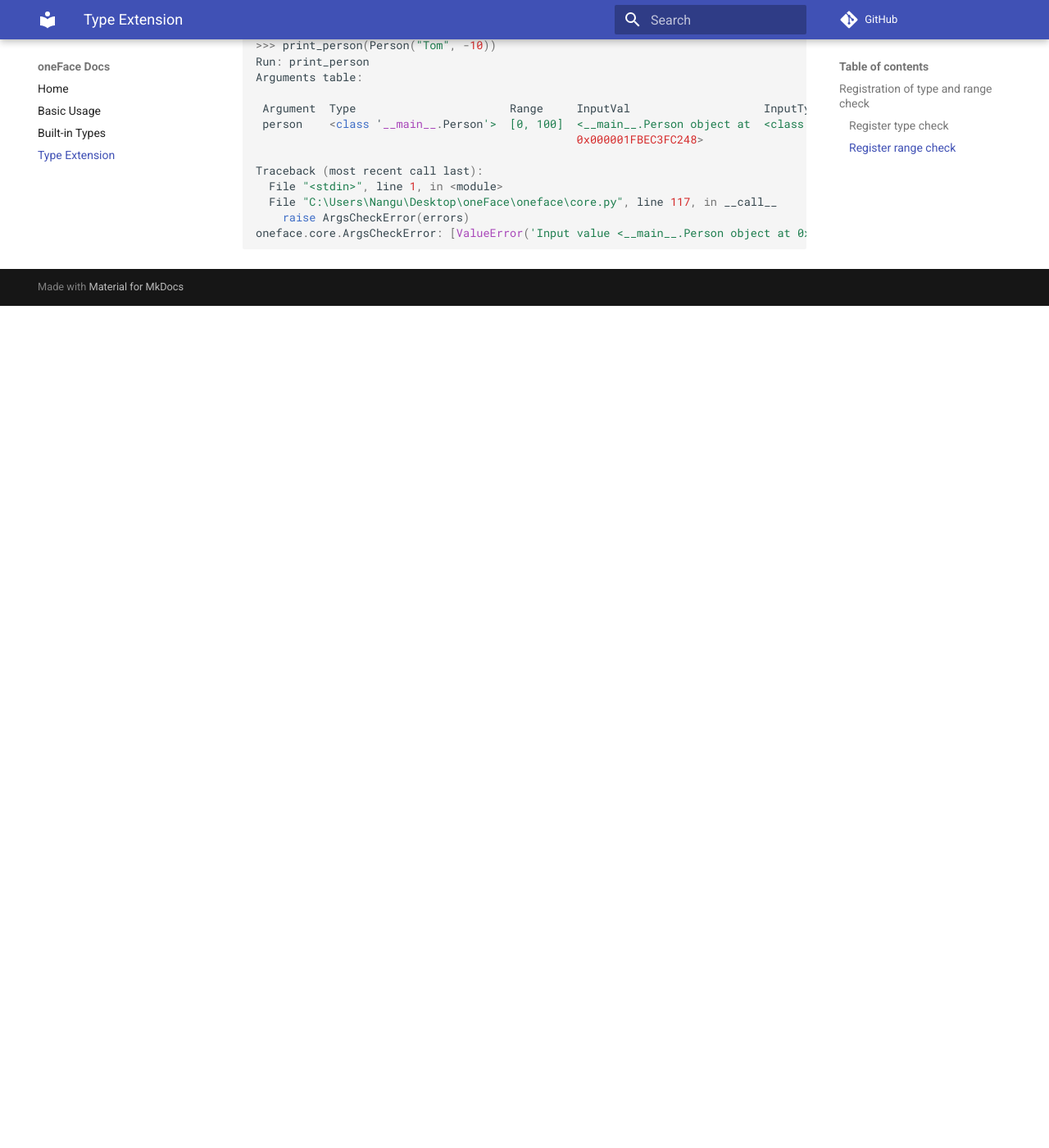
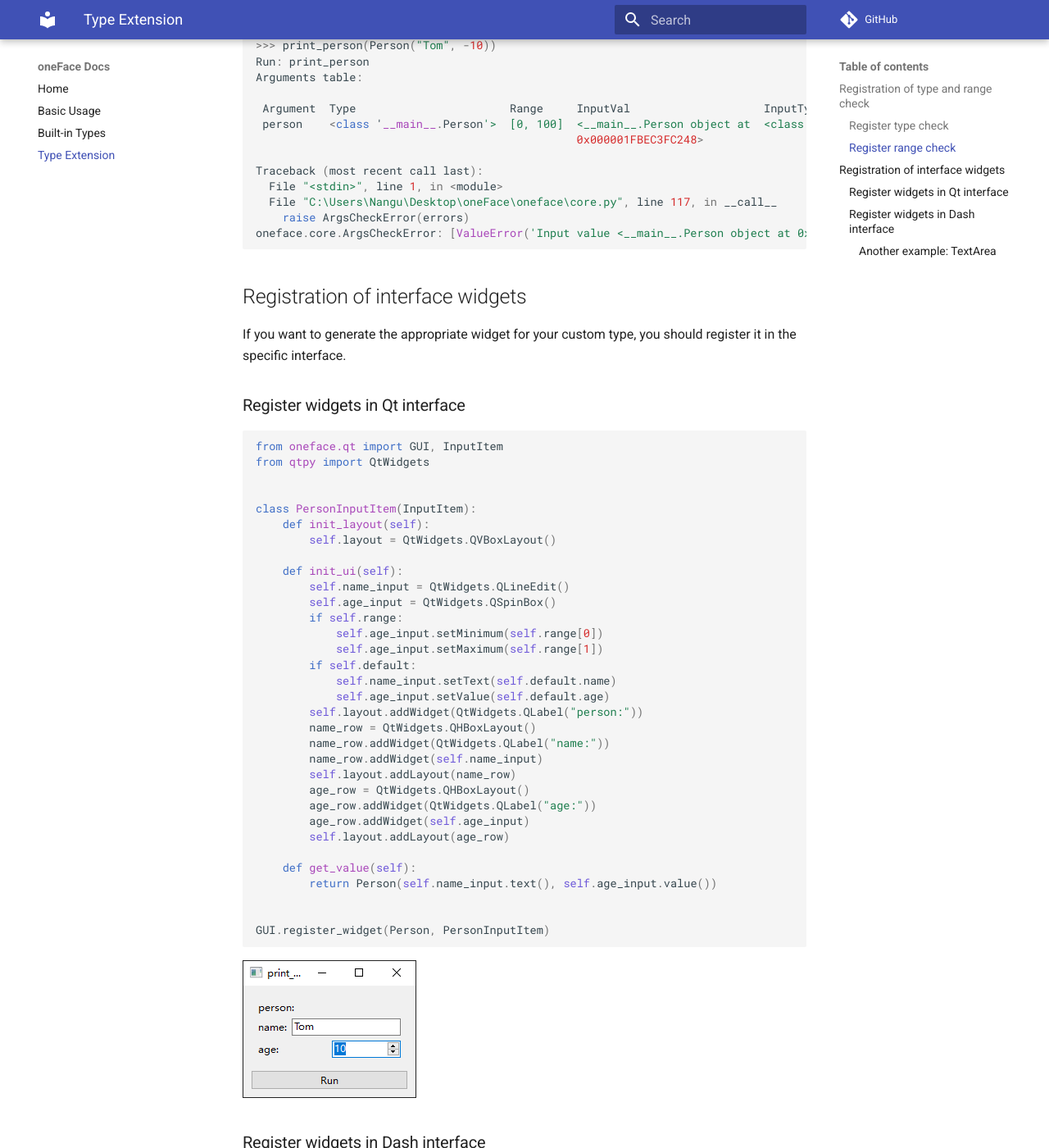
Before and after one commit to Nanguage/oneFace, an MkDocs documentation site: the page built from docs/type_extension.md, in a window 1280 px wide and 1400 px high, scrolled down 1861 px. Shown: the whole window at 82% size. Built offline with MkDocs 1.6.1 and Material for MkDocs 9.7.7, drawn with Linux system fonts in a browser that asks for light colours; comment, search, counter and statistics services are not loaded; before the commit the page ends 2234 px from its top, so only the background shows below that; some of the changed text lies outside the part shown.

Commit message:
update docs: add widget ext example

````diff
--- a/docs/type_extension.md
+++ b/docs/type_extension.md
@@ -104,3 +104,117 @@
     raise ArgsCheckError(errors)
 oneface.core.ArgsCheckError: [ValueError('Input value <__main__.Person object at 0x000001FBEC3FC248> is not in a valid range.')]
 ```
+
+## Registration of interface widgets
+
+If you want to generate the appropriate widget for your custom type, you should register it in the specific interface.
+
+### Register widgets in Qt interface
+
+```Python
+from oneface.qt import GUI, InputItem
+from qtpy import QtWidgets
+
+
+class PersonInputItem(InputItem):
+    def init_layout(self):
+        self.layout = QtWidgets.QVBoxLayout()
+
+    def init_ui(self):
+        self.name_input = QtWidgets.QLineEdit()
+        self.age_input = QtWidgets.QSpinBox()
+        if self.range:
+            self.age_input.setMinimum(self.range[0])
+            self.age_input.setMaximum(self.range[1])
+        if self.default:
+            self.name_input.setText(self.default.name)
+            self.age_input.setValue(self.default.age)
+        self.layout.addWidget(QtWidgets.QLabel("person:"))
+        name_row = QtWidgets.QHBoxLayout()
+        name_row.addWidget(QtWidgets.QLabel("name:"))
+        name_row.addWidget(self.name_input)
+        self.layout.addLayout(name_row)
+        age_row = QtWidgets.QHBoxLayout()
+        age_row.addWidget(QtWidgets.QLabel("age:"))
+        age_row.addWidget(self.age_input)
+        self.layout.addLayout(age_row)
+
+    def get_value(self):
+        return Person(self.name_input.text(), self.age_input.value())
+
+
+GUI.register_widget(Person, PersonInputItem)
+```
+
+![person_ext_qt](./imgs/person_ext_qt.png)
+
+
+### Register widgets in Dash interface
+
+
+```Python
+from oneface.dash_app import App, InputItem
+from dash import dcc
+
+class PersonInputItem(InputItem):
+    def get_input(self):
+        if self.default:
+            default_val = f"Person('{self.default.name}', {self.default.age})"
+        else:
+            default_val = ""
+        return dcc.Input(
+            placeholder="example: Person('age', 20)",
+            type="text",
+            value=default_val,
+            style={
+                "width": "100%",
+                "height": "40px",
+                "margin": "5px",
+                "font-size": "20px",
+            }
+        )
+
+
+App.register_widget(Person, PersonInputItem)
+App.register_type_convert(Person, lambda s: eval(s))
+```
+
+!!! warning
+
+    Currently, there is no good way to composite dash components. Here, for simplicity, we use the serialized input Person. The above code is not recommended for use in production environments. see [issue#1](https://github.com/Nanguage/oneFace/issues/1)
+
+![person_ext_dash](./imgs/person_ext_dash.png)
+
+#### Another example: TextArea
+
+Here we give another example of using TextArea to get long string input.
+
+```
+from oneface import one, Arg
+from oneface.dash_app import App, InputItem
+from dash import dcc
+
+
+class LongStrInputItem(InputItem):
+    def get_input(self):
+        return dcc.Textarea(
+        placeholder='Enter a value...',
+        value=(self.default or ""),
+        style={'width': '100%'}
+    )
+
+
+App.register_widget(str, LongStrInputItem)
+
+
+@one
+def print_doc(doc: Arg(str)):
+    print(doc)
+
+
+print_doc.dash_app()
+```
+
+![long_str](./imgs/long_str.png)
+
+More details on the dash component definition can be found in the [dash documentation](https://dash.plotly.com/dash-core-components).
--- a/mkdocs.yml
+++ b/mkdocs.yml
@@ -16,3 +16,5 @@
   - pymdownx.inlinehilite
   - pymdownx.snippets
   - pymdownx.superfences
+  - admonition
+  - pymdownx.details
````
Also changed, not shown: docs/imgs/long_str.png (added), docs/imgs/person_ext_dash.png (added), docs/imgs/person_ext_qt.png (added).
